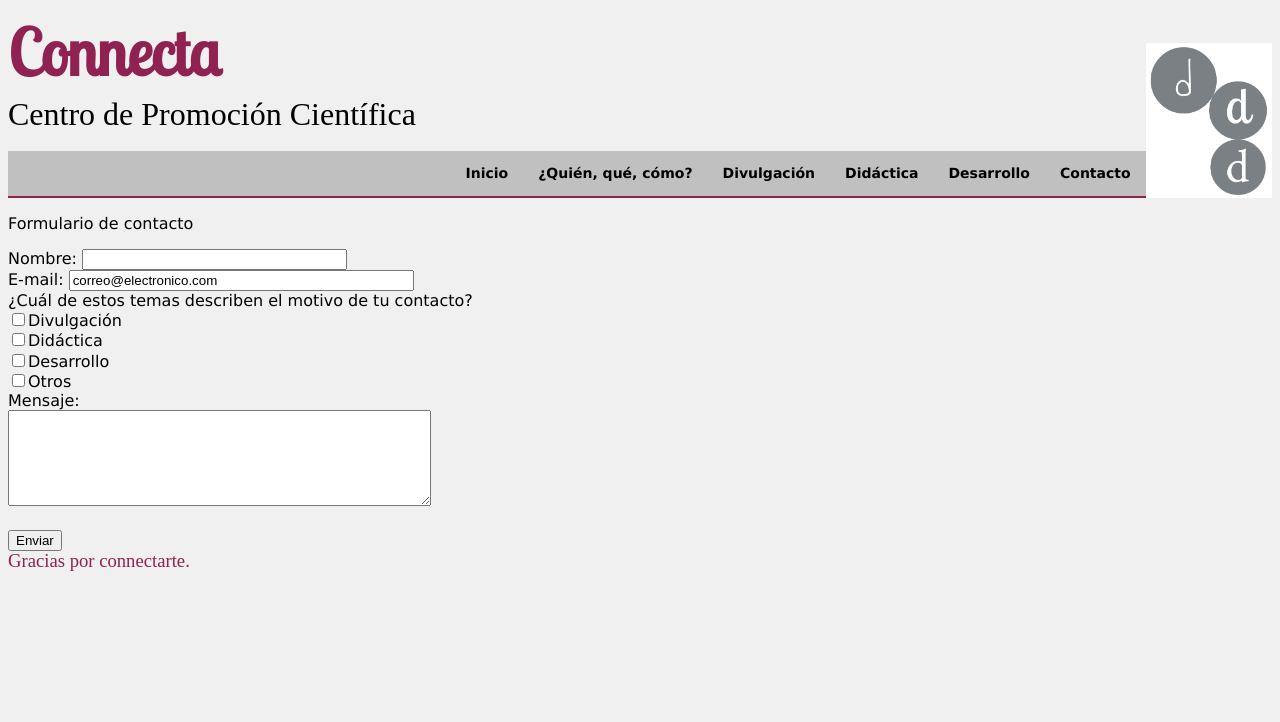
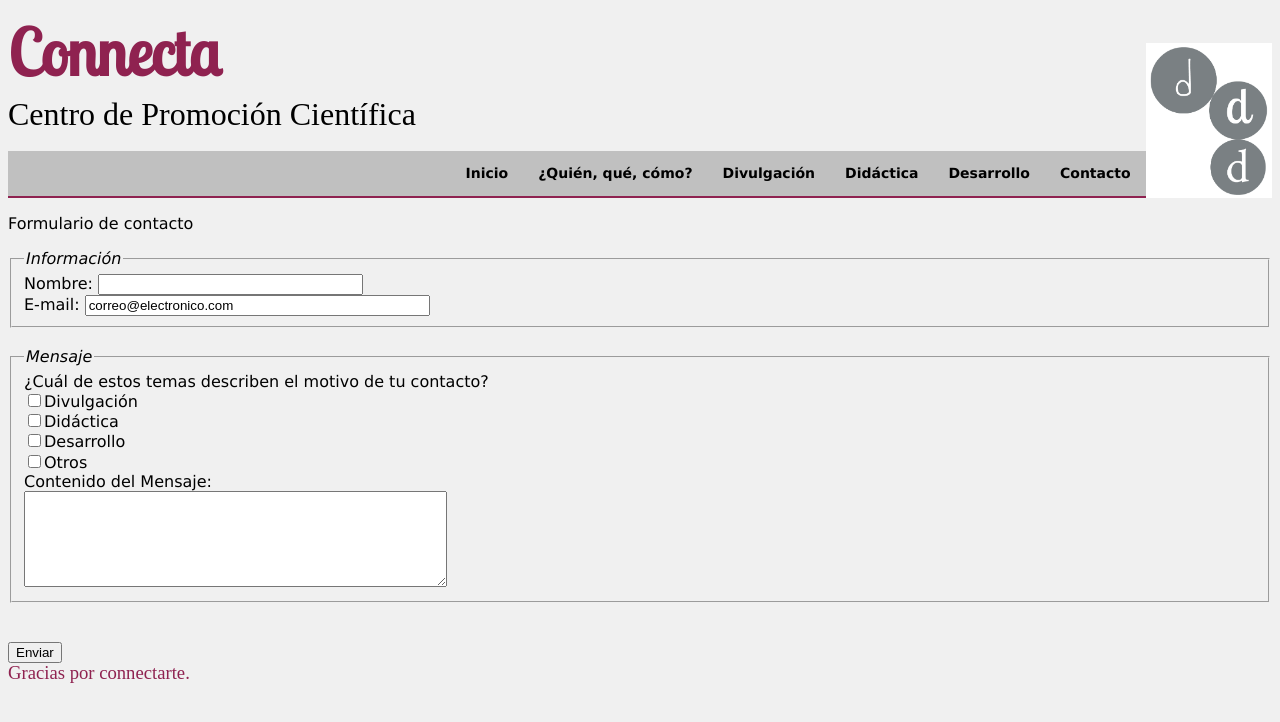
Before and after one commit to guigarfr/noproblem, a Django app: page /contacto/ in a window 1280 px wide. Shown: the top 722 px of the page. Run offline with Django 3.2, Linux system fonts and the light colour scheme; parts of the project's set-up code (start-up, migrations or seed data) failed here and were passed over; some web fonts are replaced.

Commit message:
added <fieldset> to contact form

```diff
--- a/site/noproblem/noproblem/templates/contacto.html
+++ b/site/noproblem/noproblem/templates/contacto.html
@@ -6,18 +6,25 @@
 <p>Formulario de contacto</p>
 
 <form>
+	<fieldset>
+		<legend><em>Información</em></legend>
 		<label for="name">Nombre: </label>
 		<input type="text" id="name" value="" size="30" maxlength="40" /> <br/>
 		<label for="email">E-mail: </label>
 		<input type="text" id="email" value="correo@electronico.com" size="40" maxlength="40" /><br/>
+	</fieldset>
+	<br/>
+	<fieldset>
+		<legend><em>Mensaje</em></legend>
 		¿Cuál de estos temas describen el motivo de tu contacto?<br />
 		<input type="checkbox" name="chkHab” value="xhtml" />Divulgación <br />
 		<input type="checkbox" name="chkHab" value="CSS" />Didáctica<br />
 		<input type="checkbox" name="chkHab" value="JavaScript" />Desarrollo<br />
 		<input type="checkbox" name="chkHab" value="aspnet" />Otros<br />
-	<label for="content">Mensaje: </label><br/>
+		<label for="content">Contenido del Mensaje: </label><br/>
 		<textarea id="content" cols="50" rows="6">
 		</textarea>
+	</fieldset>
 <!--
 	<form action=”http://www.example.com/imageUpload.jsp” method=”post”
 			name=”fromImageUpload” enctype=”multipart/form-data”>
```
Lines whose indentation alone changed are shown as unchanged.
